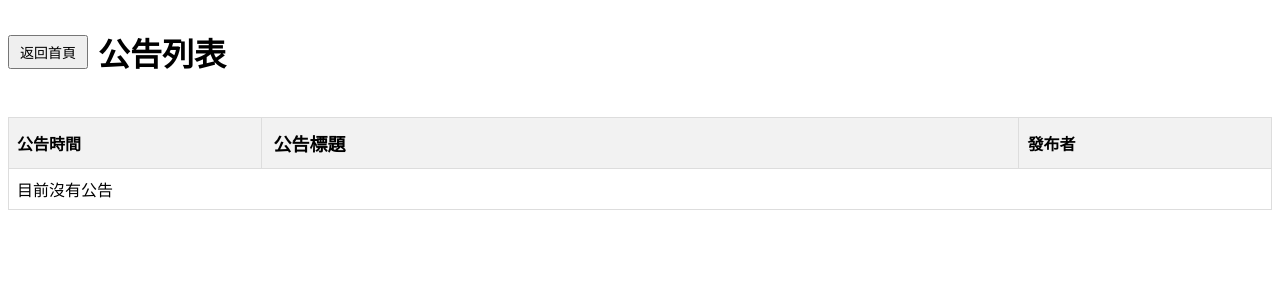
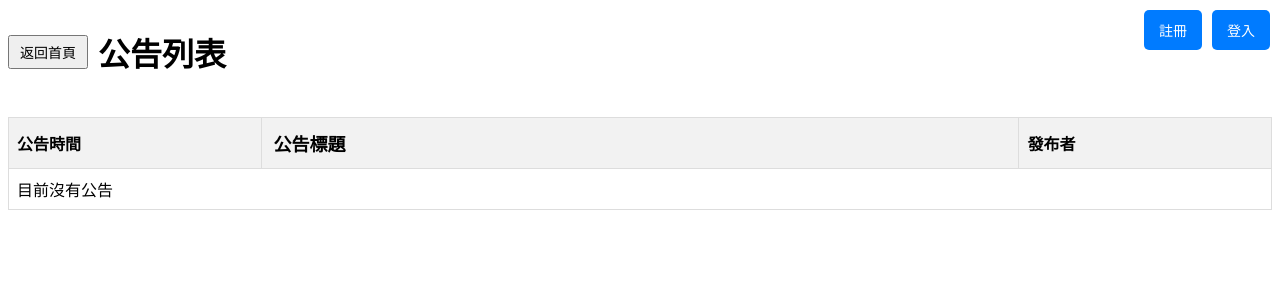
Before and after one commit to Frank940516/PHP_project, a PHP site: page /announcement/announcement.php in a window 1280 px wide. Shown: the top 300 px of the page. Run offline with PHP 8.4, Linux system fonts and the light colour scheme; data that the repository does not hold is empty.

Commit message:
fix some login/logout bugs

```diff
--- a/announcement/announcement.php
+++ b/announcement/announcement.php
@@ -1,6 +1,5 @@
 <?php
 require('../db.inc');
-require('../authCheck.php');
 require('../parsedown/Parsedown.php'); // 引入 Parsedown 類
 mysqli_set_charset($link, 'utf8');
 date_default_timezone_set('Asia/Taipei');
--- a/announcement/detail.php
+++ b/announcement/detail.php
@@ -1,6 +1,5 @@
 <?php
     require('../db.inc');
-    require('../authCheck.php');
     require('../parsedown/Parsedown.php'); // 引入 Parsedown 類
     mysqli_set_charset($link, 'utf8');
     date_default_timezone_set('Asia/Taipei');
--- a/authCheck.php
+++ b/authCheck.php
@@ -0,0 +1,10 @@
+<?php
+session_start();
+
+// 如果使用者未登入，跳轉到登入頁面，並附加當前頁面的 URL 作為 redirect 參數
+if (!isset($_SESSION["user"])) {
+    $currentUrl = urlencode($_SERVER['REQUEST_URI']); // 將當前頁面 URL 編碼
+    header("Location: login/login.php?redirect=$currentUrl");
+    exit();
+}
+?>
--- a/product/addNewProduct.php
+++ b/product/addNewProduct.php
@@ -1,8 +1,7 @@
 <?php
 require('../db.inc'); // 資料庫連線檔案
-require('../userMenu.php'); // 引入使用者功能清單
+require('../authCheck.php');
 mysqli_set_charset($link, 'utf8');
-session_start();
 
 // 檢查是否登入
 if (!isset($_SESSION['user'])) {
--- a/product/edit.php
+++ b/product/edit.php
@@ -1,6 +1,5 @@
 <?php
 require('../db.inc'); // 資料庫連線檔案
-require('../userMenu.php'); // 引入使用者功能清單
 mysqli_set_charset($link, 'utf8');
 session_start();
 
--- a/product/showList.php
+++ b/product/showList.php
@@ -1,8 +1,7 @@
 <?php
 require('../db.inc'); // 資料庫連線檔案
-require('../userMenu.php'); // 引入使用者功能清單
+require('../authCheck.php');
 mysqli_set_charset($link, 'utf8');
-session_start();
 
 // 檢查是否登入
 if (!isset($_SESSION['user'])) {
@@ -155,7 +154,7 @@ while ($row = mysqli_fetch_assoc($resultProducts)) {
                         <td><?php echo htmlspecialchars($product['price']); ?></td>
                         <td><?php echo htmlspecialchars($product['stock']); ?></td>
                         <td><?php echo htmlspecialchars($product['condition']); ?></td>
-                        <td><?php echo htmlspecialchars($product['description']); ?></td>
+                        <td><?php echo nl2br(htmlspecialchars($product['description'])); ?></td>
                         <td class="action-buttons">
                             <a href="edit.php?id=<?php echo $product['id']; ?>">編輯</a>
                             <a href="delete.php?id=<?php echo $product['id']; ?>" class="delete-button" onclick="return confirm('確定要刪除此商品嗎？');">刪除</a>
--- a/userMenu.php
+++ b/userMenu.php
@@ -67,5 +67,30 @@ if (isset($_SESSION["user"])) {
         });
     </script>
     <?php
+} else {
+    ?>
+    <div class="auth-buttons">
+        <a href="/login/register.php" class="auth-button">註冊</a>
+        <a href="/login/login.php" class="auth-button">登入</a>
+    </div>
+    <style>
+        .auth-buttons {
+            display: flex;
+            gap: 10px;
+        }
+        .auth-button {
+            text-decoration: none;
+            color: white;
+            background-color: #007BFF;
+            padding: 10px 15px;
+            border-radius: 5px;
+            font-size: 14px;
+            transition: background-color 0.3s ease;
+        }
+        .auth-button:hover {
+            background-color: #0056b3;
+        }
+    </style>
+    <?php
 }
 ?>
```
Also changed, not shown: login/loginCheck.php (+9 -11 lines), login/logout.php (+20 -1 lines), product/pic/TEST-12.png (added), product/pic/TESTADMIN2-11.png (added).
